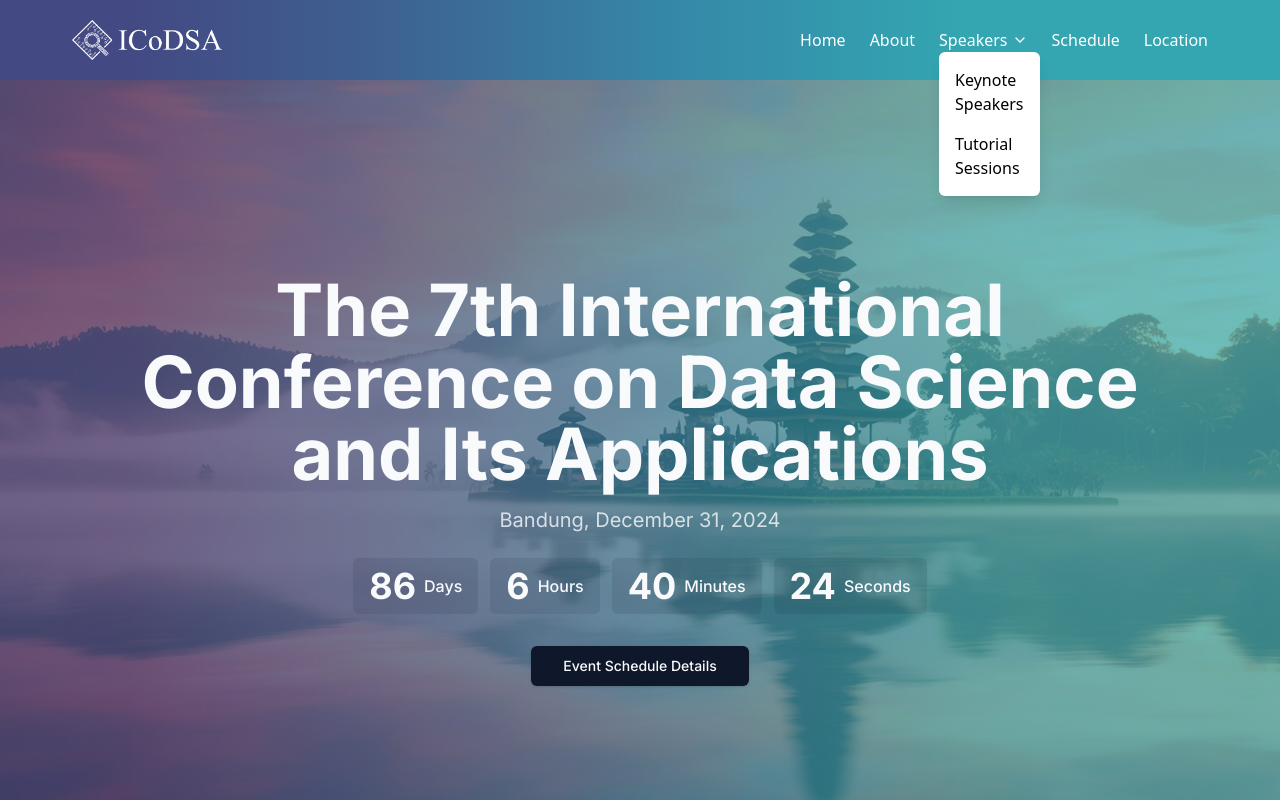
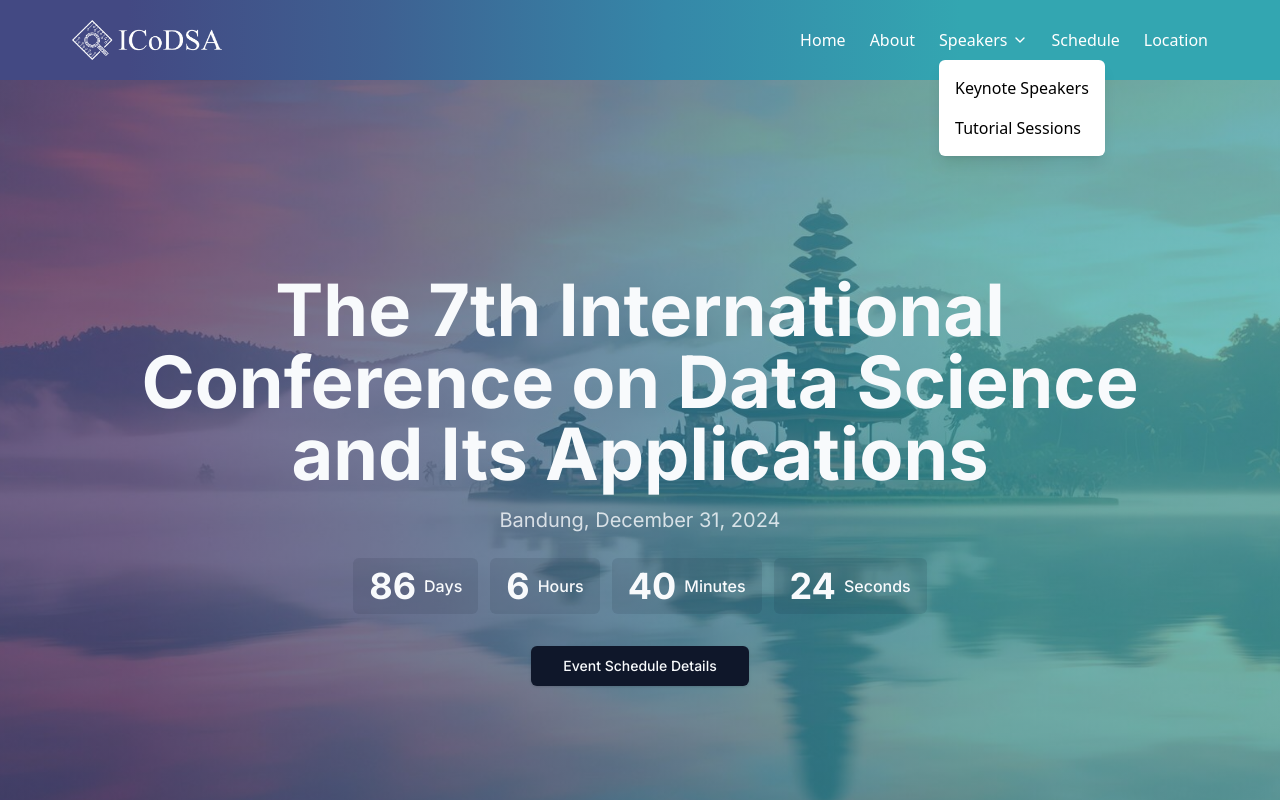
Before and after one commit to GozaRaid/Magang-frontend, a Next.js app: page / in a window 1280 px wide. Both pictures are taken after a click on the button "Speakers". Shown: the top 800 px of the page. Built offline with nearby package versions, Linux system fonts and the light colour scheme.

Commit message:
style: fix item alignment in dropdown navbar

```diff
--- a/src/components/layouts/locationnavigation.jsx
+++ b/src/components/layouts/locationnavigation.jsx
@@ -1,6 +1,4 @@
 "use client";
-
-import { Card, CardContent, CardHeader, CardTitle } from "@/components/ui/card";
 
 export function LocationNavigation() {
   const mapUrl =
--- a/src/components/layouts/navbar.jsx
+++ b/src/components/layouts/navbar.jsx
@@ -92,14 +92,16 @@ export function Navbar() {
             {item.name}
             <ChevronDown className="w-4 h-4 ml-1" />
           </button>
-          <span className="absolute bottom-0 left-1/2 w-0 h-0.5 bg-blue-900 transition-all duration-300 ease-out transform -translate-x-1/2 group-hover:w-full"></span>
+          <span className="absolute bottom-0 left-1/2 w-0 h-0.5 bg-white transition-all duration-300 ease-out transform -translate-x-1/2 group-hover:w-full"></span>
+
           {dropdownOpen && (
-            <div className="absolute left-0 z-50 py-2 text-black bg-white rounded-md shadow-lg top-full">
+            <div className="absolute left-0 z-50 py-2 mt-2 text-black bg-white rounded-md shadow-lg top-full">
+              <div className="flex flex-col">
                 {item.dropdown.map((subItem) => (
                   <Link
                     key={subItem.name}
                     href={subItem.href}
-                  className="block px-4 py-2 hover:bg-gray-100"
+                    className="block px-4 py-2 hover:bg-gray-100 whitespace-nowrap" // Added 'whitespace-nowrap'
                     onClick={(e) => {
                       e.preventDefault();
                       handleClick(subItem.href);
@@ -109,6 +111,7 @@ export function Navbar() {
                     {subItem.name}
                   </Link>
                 ))}
+              </div>
             </div>
           )}
         </>
@@ -122,7 +125,7 @@ export function Navbar() {
           }}
         >
           {item.name}
-          <span className="absolute bottom-0 left-1/2 w-0 h-0.5 bg-blue-900 transition-all duration-300 ease-out transform -translate-x-1/2 group-hover:w-full"></span>
+          <span className="absolute bottom-0 left-1/2 w-0 h-0.5 bg-white transition-all duration-300 ease-out transform -translate-x-1/2 group-hover:w-full"></span>
         </Link>
       )}
     </div>
--- a/src/pages/_app.jsx
+++ b/src/pages/_app.jsx
@@ -22,6 +22,7 @@ export default function App({ Component, pageProps }) {
     "/admin/auth/login",
     "/admin/auth/register",
     "/exceptions/unauthorized",
+    "/admin/dashboard",
   ];
 
   return (
```
Lines whose indentation alone changed are shown as unchanged.
